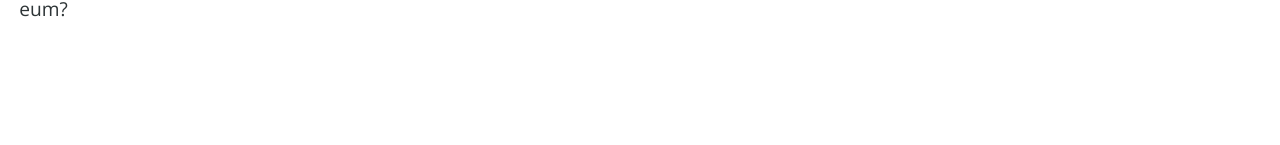
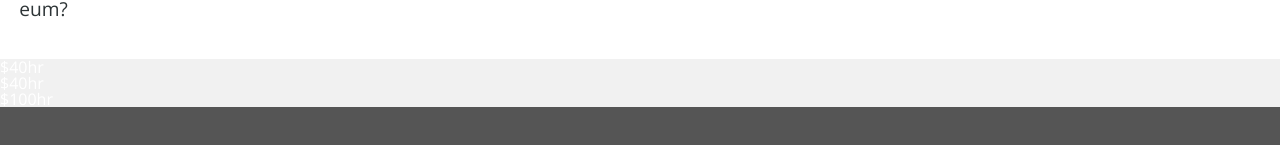
Before and after one commit to getHashSet/alex, a React (Create React App) app in the folder client/: page / in a window 1280 px wide. Shown: the part 887-1032 px from the top of the page. Before the commit the page ends 946 px from the top, so only its background shows below. Built offline with nearby package versions, Linux system fonts and the light colour scheme.

Commit message:
Connected to home page.

```diff
--- a/client/src/components/Price/Price.jsx
+++ b/client/src/components/Price/Price.jsx
@@ -1,5 +1,10 @@
 import React from "react";
 import styled from "styled-components";
+
+// -------- //
+//   NOTE   //
+// -------- //
+// This component will take an array of objects and display the cards on the screen.
 
 // --------- //
 //   PROPS   //
@@ -32,8 +37,8 @@ export default function Price(props) {
   return (
     <React.Fragment>
       <StyledRoot>
-        {props.priceCards.map((item) => {
-          return <StyledCard>{item.cost}</StyledCard>;
+        {props.priceCards.map((item, index) => {
+          return <StyledCard key={`cost_${index}`}>{item.cost}</StyledCard>;
         })}
       </StyledRoot>
     </React.Fragment>
--- a/client/src/pages/Home/Home.jsx
+++ b/client/src/pages/Home/Home.jsx
@@ -1,6 +1,7 @@
 import React from "react";
 import styled from "styled-components";
 import Hero from "../../components/Hero/Hero";
+import Price from "../../components/Price/Price";
 
 export default function Home() {
   return (
@@ -19,6 +20,11 @@ export default function Home() {
         minima tenetur quis ab vero, veritatis nam ipsa nobis voluptates? Quos
         voluptatum quod iste facere neque maiores voluptates saepe eum?
       </StyledParagraph>
+
+      {/* ========= */}
+      {/*   PRICE   */}
+      {/* ========= */}
+      <Price />
     </main>
   );
 }
```
